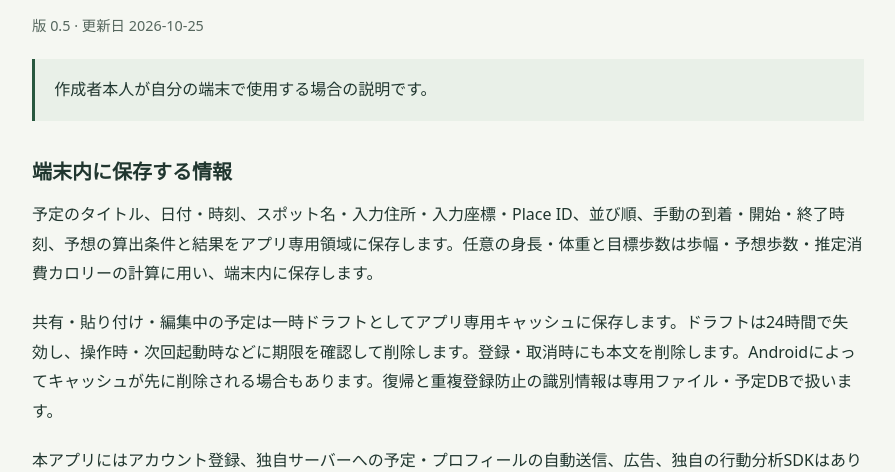
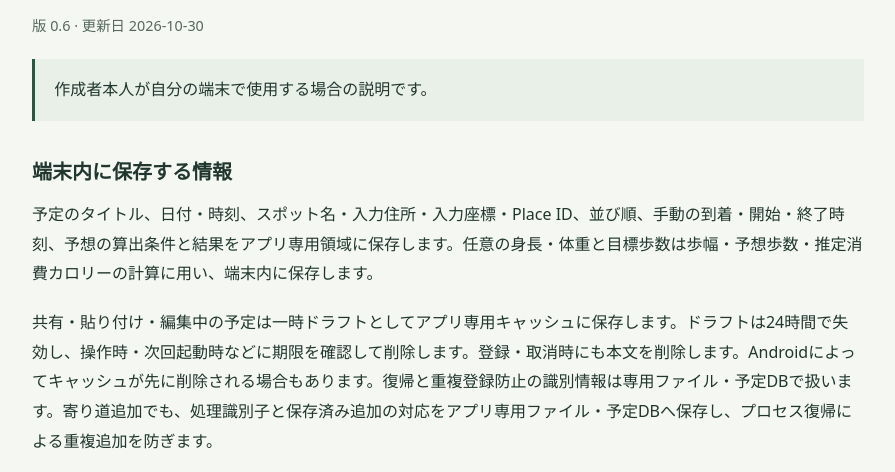
Before and after one commit to octopus-alias/weekendwalk-docs, a plain HTML site: page privacy.html in a window 1280 px wide. Shown: the part 317-789 px from the top of the page, without its empty margins (192-1087 px from the left). Drawn offline with Linux system fonts and the light colour scheme.

Commit message:
Add files via upload

```diff
--- a/privacy.html
+++ b/privacy.html
@@ -17,11 +17,11 @@
     <article class="document">
       <p class="eyebrow">アプリの利用について</p>
       <h1>プライバシーポリシー</h1>
-      <p class="document-meta">版 0.5 · 更新日 <time datetime="2026-10-25">2026-10-25</time></p>
+      <p class="document-meta">版 0.6 · 更新日 <time datetime="2026-10-30">2026-10-30</time></p>
       <p class="scope">作成者本人が自分の端末で使用する場合の説明です。</p>
 <h2>端末内に保存する情報</h2>
 <p>予定のタイトル、日付・時刻、スポット名・入力住所・入力座標・Place ID、並び順、手動の到着・開始・終了時刻、予想の算出条件と結果をアプリ専用領域に保存します。任意の身長・体重と目標歩数は歩幅・予想歩数・推定消費カロリーの計算に用い、端末内に保存します。</p>
-<p>共有・貼り付け・編集中の予定は一時ドラフトとしてアプリ専用キャッシュに保存します。ドラフトは24時間で失効し、操作時・次回起動時などに期限を確認して削除します。登録・取消時にも本文を削除します。Androidによってキャッシュが先に削除される場合もあります。復帰と重複登録防止の識別情報は専用ファイル・予定DBで扱います。</p>
+<p>共有・貼り付け・編集中の予定は一時ドラフトとしてアプリ専用キャッシュに保存します。ドラフトは24時間で失効し、操作時・次回起動時などに期限を確認して削除します。登録・取消時にも本文を削除します。Androidによってキャッシュが先に削除される場合もあります。復帰と重複登録防止の識別情報は専用ファイル・予定DBで扱います。寄り道追加でも、処理識別子と保存済み追加の対応をアプリ専用ファイル・予定DBへ保存し、プロセス復帰による重複追加を防ぎます。</p>
 <p>本アプリにはアカウント登録、独自サーバーへの予定・プロフィールの自動送信、広告、独自の行動分析SDKはありません。Androidの自動バックアップは無効です。外部サービスを利用するときの通信については、以下の説明が適用されます。</p>
 <h2>Health Connectの歩数</h2>
 <p>本人が接続を操作し、歩数の読取を許可した場合に、Health Connectに記録された「当日の歩数」と「おでかけ開始後の歩数」を取得して表示します。読み取る健康データは歩数だけで、Health Connectへの書込み、背景での読取り、センサーの直接計測は行いません。許可しなくても予定管理・進行・地図・外部ナビを利用できます。</p>
@@ -33,6 +33,7 @@
 <p>現在地は次の目的地までの表示に用いる一時情報です。本アプリは位置履歴を予定DBに保存せず、画面を離れる・背景へ移る際に取得を停止して表示用の現在地を破棄します。端末内に履歴を保存しないことは、Google側で位置情報を処理しないという意味ではありません。Google Play開発者サービス側での情報の扱いにはGoogleの方針が適用されます。</p>
 <h2>Googleサービスと外部アプリへの情報</h2>
 <p>場所検索では検索語を、Place IDによる確認では当該IDをGoogle Placesへ送信します。地図表示にはGoogle Maps SDKを使用します。Googleから取得した地点情報は表示のために一時的に保持し、応答を予定DBへそのまま保存しません。選択したPlace IDは予定に保存します。</p>
+<p>寄り道の周辺検索を操作したときは、本人が選んだ行程の地点を検索の中心とし、その座標、選んだカテゴリ、検索範囲をGoogle Placesへ送信します。現在地や歩数、身長・体重を周辺検索へ自動で追加しません。候補の名前・住所・座標・出典は表示のために一時保持し、候補一覧やGoogle応答を端末の予定DBへ保存しません。本人が追加を確定したときは、選んだPlace ID、本人が入力した予定用の名前またはアプリが付けた名前、選択カテゴリと行程上の追加位置を保存します。</p>
 <p>Google由来座標の計算・結果保存用途は現時点で未確認のため、初版の該当区間は理由付き未算出です。この扱いを変更する前に実装と文書を更新します。</p>
 <p>Google Maps SDKなどのGoogleサービスは、通信に伴うIPアドレス、端末・SDKの情報、SDKの識別子、クラッシュ等の診断情報や利用状況などをGoogle側で処理する場合があります。本アプリ独自の広告・行動分析がないことと、Google側の情報処理は別です。詳しくはGoogleの方針とSDKの説明を確認してください。</p>
 <ul>
```
